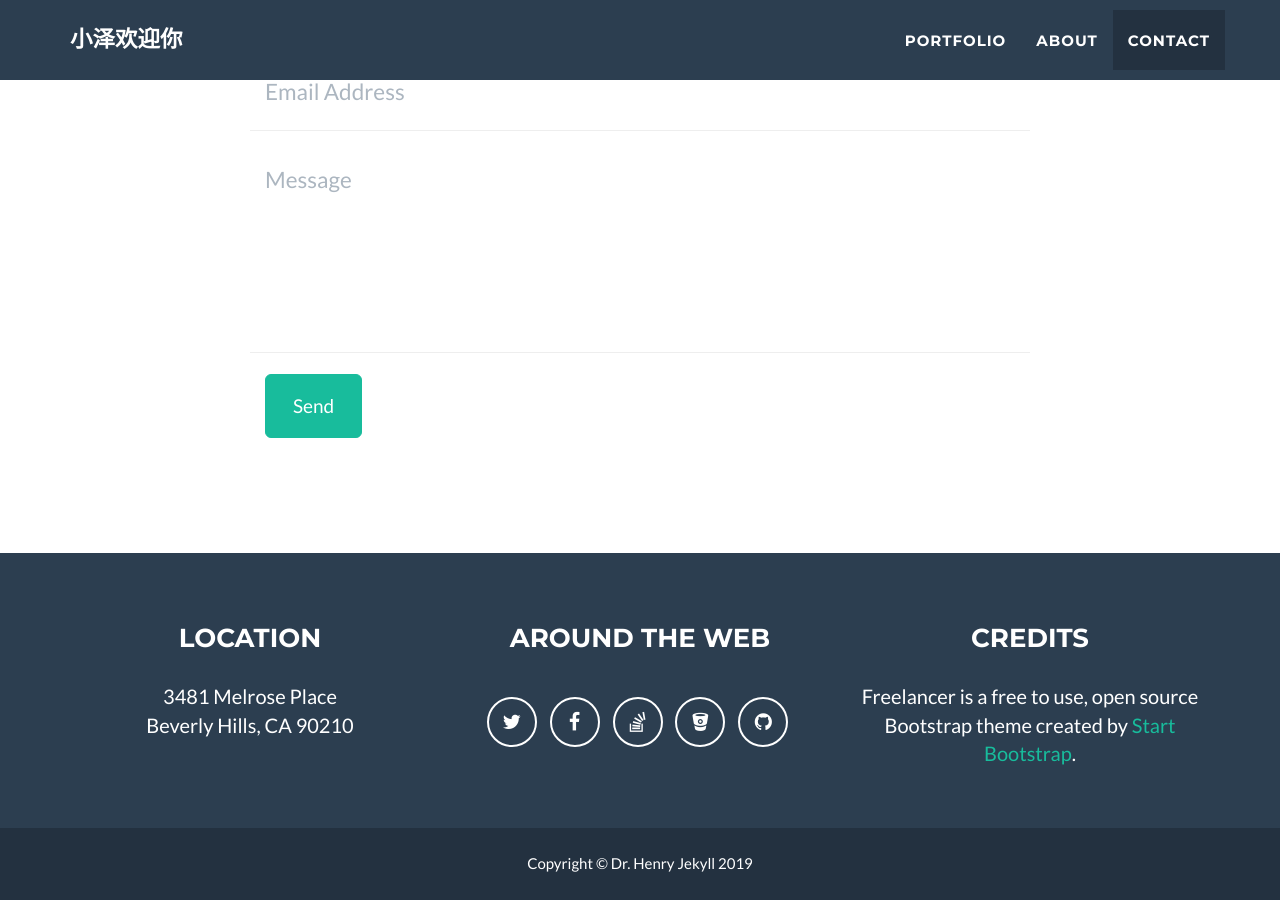
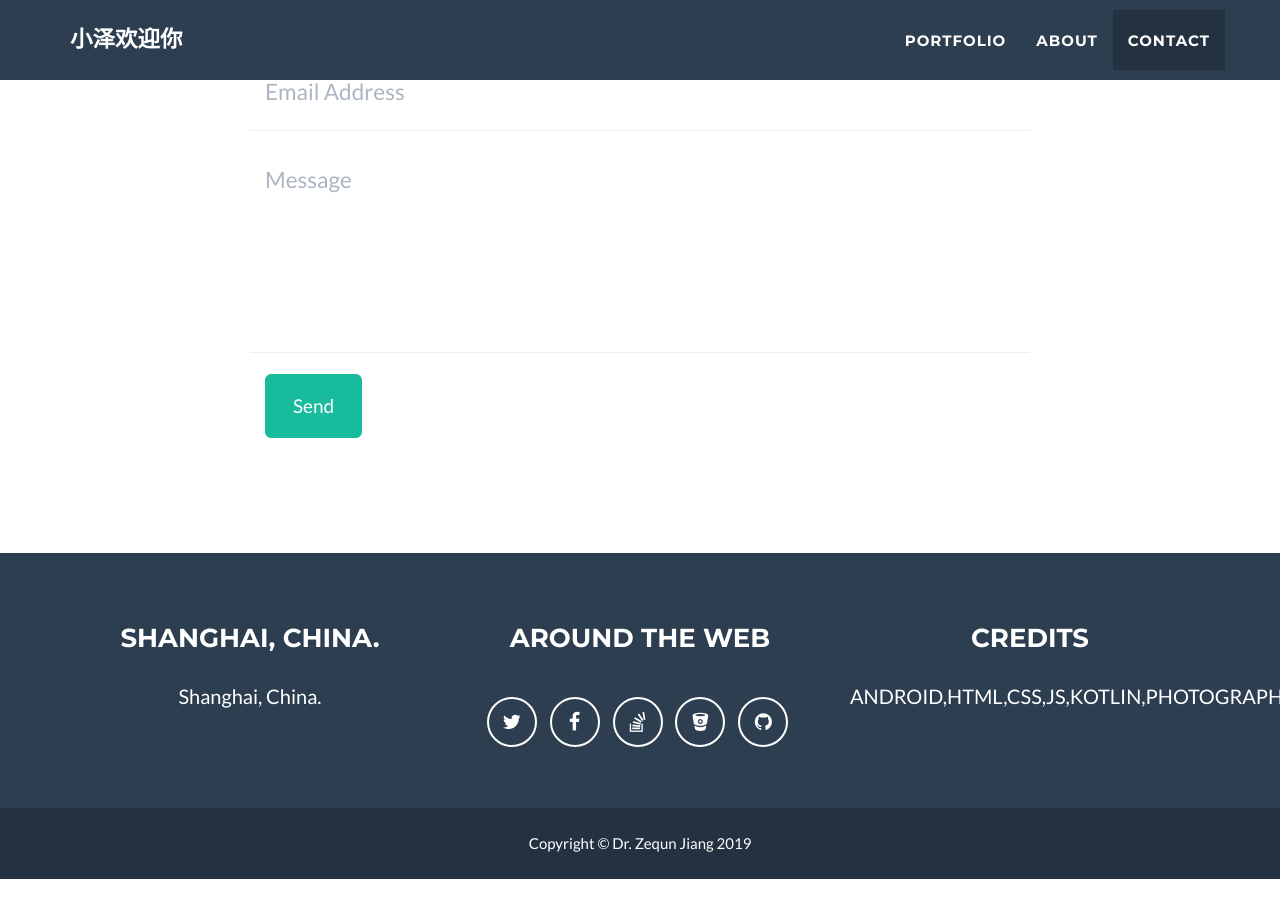
Before and after one commit to zequnjiang/zequnjiang.github.io, a Jekyll site: the page built from index.html, in a window 1280 px wide and 900 px high, scrolled down 2485 px. Built offline with Jekyll 4.4.1, drawn with Linux system fonts in a browser that asks for light colours; after the commit the page ends 3364 px from its top, so only the background shows below that; some of the changed text lies outside the part shown.

Commit message:
init config

```diff
--- a/_config.yml
+++ b/_config.yml
@@ -4,8 +4,8 @@ email: 932054879@qq.com
 url: https://zequnjiang.github.io
 description: "小泽的小站"
 keywords: "小泽,蒋泽群,Ozawa,ozawa,泽群,zequnjiang,zequn,OzawaJiang,Android"
-skills: "Web Developer - Graphic Artist - User Experience Designer"
-meta_author: LastName FirstName
+skills: "惊不惊喜？意不意外？开不开心？嗨不嗨皮？"
+meta_author: Zequn Jiang
 
 # Google webmaster tools
 google_verify:
@@ -32,8 +32,8 @@ color:
 
 # Footer settings
 footer:
-  copyright: Dr. Henry Jekyll
-  location: Location
+  copyright: Dr. Zequn Jiang
+  location: Shanghai, China.
   social: Around the Web
   credits: Credits
 
@@ -52,11 +52,10 @@ social:
 
 # Postal address (add as many lines as necessary)
 address:
-  - line: 3481 Melrose Place
-  - line: Beverly Hills, CA 90210
+  - line: Shanghai, China.
 
 # Credits content
-credits: 'Freelancer is a free to use, open source Bootstrap theme created by <a href="http://startbootstrap.com">Start Bootstrap</a>.'
+credits: 'ANDROID,HTML,CSS,JS,KOTLIN,PHOTOGRAPHY'
 
 # Build settings
 markdown: kramdown
```
